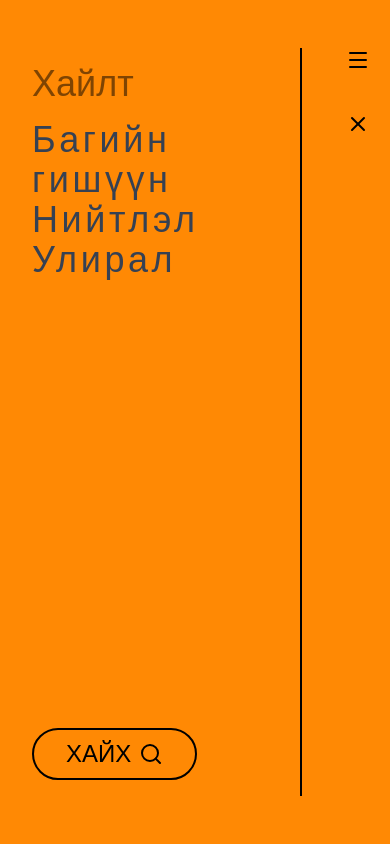
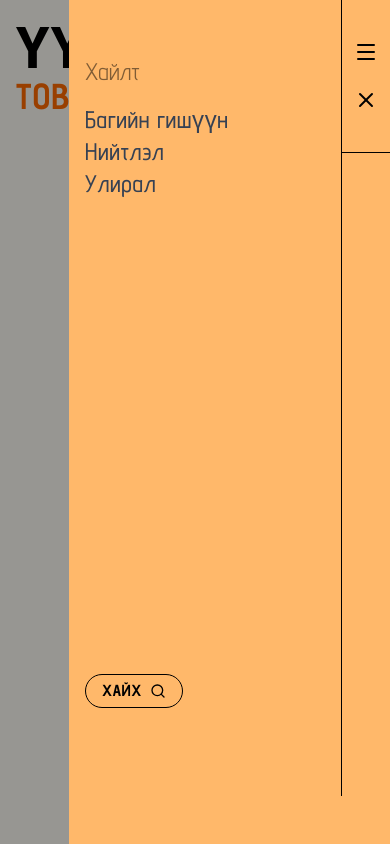
Before and after one commit to egoloprum/uur-new, a Next.js app: page / in a window 390 px wide. Both pictures are taken after a click on the button 358 px from the left and 124 px from the top of the page. Shown: the top 844 px of the page. Built offline with nearby package versions, Linux system fonts and the light colour scheme.

Commit message:
fix: responsive for sidebar

```diff
--- a/src/widgets/sidebar/Sidebar.tsx
+++ b/src/widgets/sidebar/Sidebar.tsx
@@ -1,9 +1,10 @@
 'use client'
 
-import { Menu, Search, X } from 'lucide-react'
+import { Menu, MoveRight, Search, X } from 'lucide-react'
 import Link from 'next/link'
 import { useState, useRef, useLayoutEffect } from 'react'
 import { gsap } from 'gsap'
+import { Button } from '@/src/shared/components'
 
 export const Sidebar = () => {
   const [isOpen, setIsOpen] = useState(false)
@@ -67,20 +68,13 @@ export const Sidebar = () => {
   return (
     <>
       <aside className="fixed top-0 right-0 z-100">
-        <div className="flex flex-col gap-2 z-20 px-1 py-8 bg-orange-400">
-          <button
-            onClick={() => toggleSidebar('Menu')}
-            className="p-4 rounded-full text-black cursor-pointer"
-          >
+        <div className="flex flex-col gap-2 z-20 px-1 py-8 bg-orange-300 border-l border-b md:border-l-2 md:border-b-2 border-black">
+          <Button onClick={() => toggleSidebar('Menu')} className="p-2! md:p-4! border-none">
             {isOpen && mode === 'Menu' ? <X /> : <Menu />}
-          </button>
-
-          <button
-            onClick={() => toggleSidebar('Search')}
-            className="p-4 rounded-full text-black cursor-pointer"
-          >
+          </Button>
+          <Button onClick={() => toggleSidebar('Search')} className="p-2! md:p-4! border-none">
             {isOpen && mode === 'Search' ? <X /> : <Search />}
-          </button>
+          </Button>
         </div>
       </aside>
 
@@ -92,28 +86,22 @@ export const Sidebar = () => {
 
       <div
         ref={panelRef}
-        className="fixed top-0 right-0 h-screen w-fit bg-orange-400 z-50 pr-22 flex items-center"
+        className="fixed top-0 right-0 h-screen w-fit bg-orange-300 z-50 pr-12 md:pr-16 flex items-center font-advent-pro"
       >
-        <div className="p-4 px-8 w-fit md:w-100 h-[calc(100%-6rem)] border-r-2 border-black flex justify-center">
+        <div className="py-2 px-4 md:py-4 md:px-8 w-fit md:w-100 h-[calc(100vh-6rem)] border-r md:border-r-2 border-black flex justify-center">
           {mode === 'Menu' && (
-            <nav className="flex flex-col gap-4 text-black w-full">
-              <Link
-                href="#"
-                className="hover:underline underline-offset-4 text-4xl tracking-widest leading-16"
-              >
-                Нийтлэлүүд
+            <nav className="flex flex-col gap-4 w-fit md:w-full text-black text-2xl md:text-4xl tracking-wide font-medium underline underline-offset-8">
+              <Link href="#" className="w-60 flex text-nowrap items-center gap-4">
+                <span>Нийтлэлүүд</span>
+                <MoveRight className="w-6 h-6" />
               </Link>
-              <Link
-                href="#"
-                className="hover:underline underline-offset-4 text-4xl tracking-widest leading-16"
-              >
-                Улиралууд
+              <Link href="#" className="w-60 flex text-nowrap items-center gap-4">
+                <span>Улиралууд</span>
+                <MoveRight className="w-6 h-6" />
               </Link>
-              <Link
-                href="#"
-                className="hover:underline underline-offset-4 text-4xl tracking-widest leading-16"
-              >
-                Бидний тухай
+              <Link href="#" className="w-60 flex text-nowrap items-center gap-4">
+                <span>Бидний тухай</span>
+                <MoveRight className="w-6 h-6" />
               </Link>
             </nav>
           )}
@@ -123,20 +111,17 @@ export const Sidebar = () => {
               <input
                 type="text"
                 placeholder="Хайлт"
-                className="outline-none w-full text-black text-4xl"
+                className="outline-none w-60 text-black text-2xl md:text-4xl"
               />
-              <ul>
-                <li className="text-gray-700 text-4xl tracking-widest">Багийн гишүүн</li>
-                <li className="text-gray-700 text-4xl tracking-widest">Нийтлэл</li>
-                <li className="text-gray-700 text-4xl tracking-widest">Улирал</li>
+              <ul className="text-2xl md:text-4xl tracking-wide font-medium w-60">
+                <li className="text-gray-700">Багийн гишүүн</li>
+                <li className="text-gray-700">Нийтлэл</li>
+                <li className="text-gray-700">Улирал</li>
               </ul>
-              <button
-                className="mt-auto border-2 border-black rounded-full w-fit px-8 py-2 uppercase text-2xl text-black flex items-center gap-2 cursor-pointer hover:bg-indigo-300 focus:bg-indigo-400"
-                type="submit"
-              >
+              <Button type="submit" mode="secondary" className="mt-auto max-sm:mb-20 px-4!">
                 <span>Хайх</span>
-                <Search />
-              </button>
+                <Search className="w-4 h-4 md:w-6 md:h-6" />
+              </Button>
             </form>
           )}
         </div>
```
